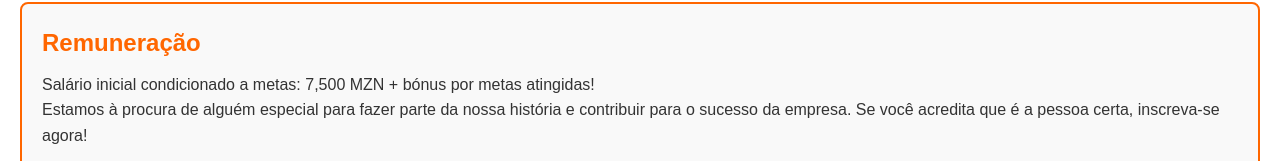
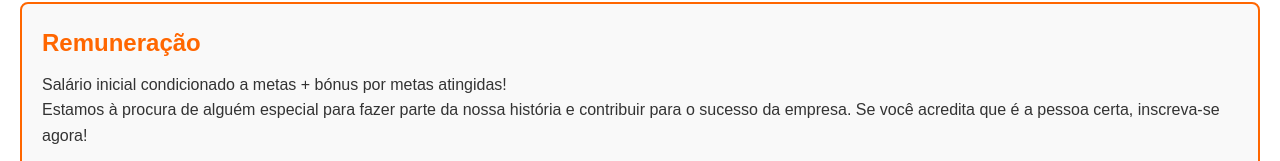
Before and after one commit to Mauro30-Cod/candidatura, a plain HTML site: page dr-vendas.html in a window 1280 px wide. Shown: the part 2213-2374 px from the top of the page. Drawn offline with Linux system fonts and the light colour scheme.

Commit message:
Update dr-vendas.html

```diff
--- a/dr-vendas.html
+++ b/dr-vendas.html
@@ -85,7 +85,7 @@
 
         <section>
             <h3>Remuneração</h3>
-            <p>Salário inicial condicionado a metas: 7,500 MZN + bónus por metas atingidas!</p>
+            <p>Salário inicial condicionado a metas + bónus por metas atingidas!</p>
             <p>Estamos à procura de alguém especial para fazer parte da nossa história e contribuir para o sucesso da empresa. Se você acredita que é a pessoa certa, inscreva-se agora!</p>
         </section>
 
```
